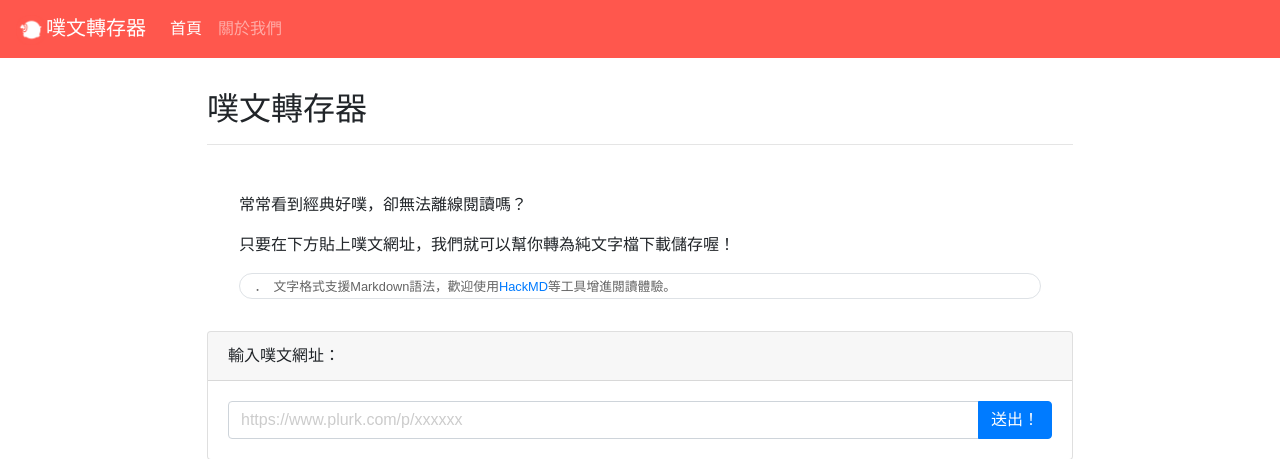
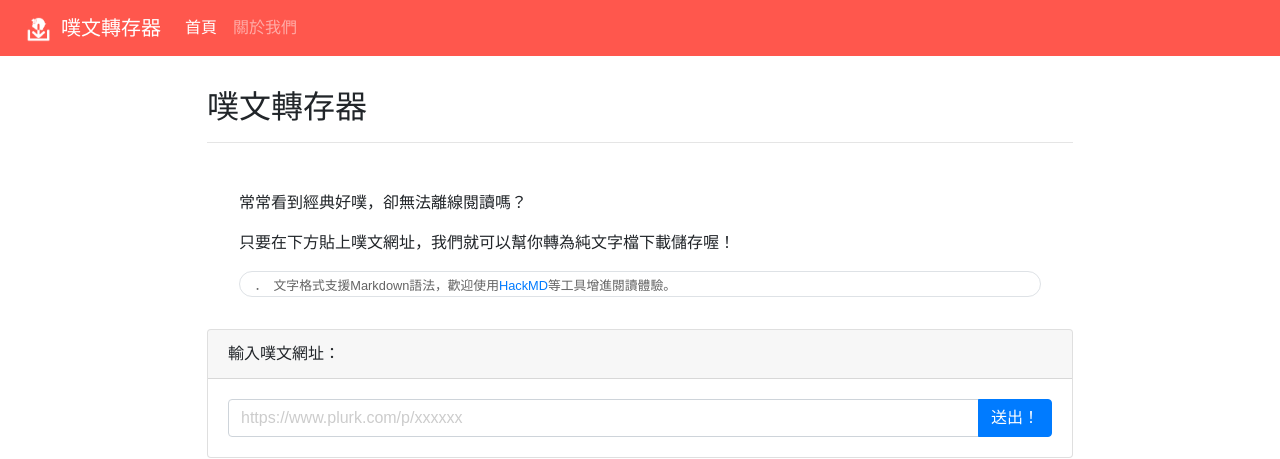
Before and after one commit to cloudewu/Plurk-Downloader, a Flask app: page / in a window 1280 px wide. Shown: the top 459 px of the page. Run offline with Flask 2, Linux system fonts and the light colour scheme; some libraries are stand-ins or nearby versions.

Commit message:
Add favicon and .ico file

```diff
--- a/static/style/index.css
+++ b/static/style/index.css
@@ -53,7 +53,8 @@ p {
 }
 
 #nav-icon {
-	width: 30px;
+	width: 25px;
+	margin: auto 10px;
 }
 
 /* content */
--- a/templates/base.html
+++ b/templates/base.html
@@ -11,6 +11,7 @@
 
 	<!-- resource loading -->
 	<link rel="stylesheet" href="https://stackpath.bootstrapcdn.com/bootstrap/4.3.1/css/bootstrap.min.css">
+	<link rel="shortcut icon" href="{{ url_for('static', filename='img/favicon.ico') }}">
 
 	{% block CSS %}
 		{# Please load font and custom style sheet here #}
@@ -21,7 +22,7 @@
 <body>
 	<!-- nav bar -->
 	<nav class="navbar navbar-dark navbar-expand-sm">
-		<span class="navbar-brand" href="#"><img class="icon" id="nav-icon" src={{url_for("static", filename="img/plurk_icon.png")}}/>噗文轉存器</span>
+		<span class="navbar-brand" href="#"><img class="icon" id="nav-icon" src={{url_for("static", filename="img/favicon_white.png")}}/>噗文轉存器</span>
 		<button class="navbar-toggler" type="button" data-toggle="collapse" data-target="#navbarNavAltMarkup" aria-controls="navbarNavAltMarkup" aria-expanded="false" aria-label="Toggle navigation">
 			<span class="navbar-toggler-icon"></span>
 		</button>
```
Also changed, not shown: static/img/favicon.ico (added), static/img/favicon.png (added), static/img/favicon_white.png (added).
